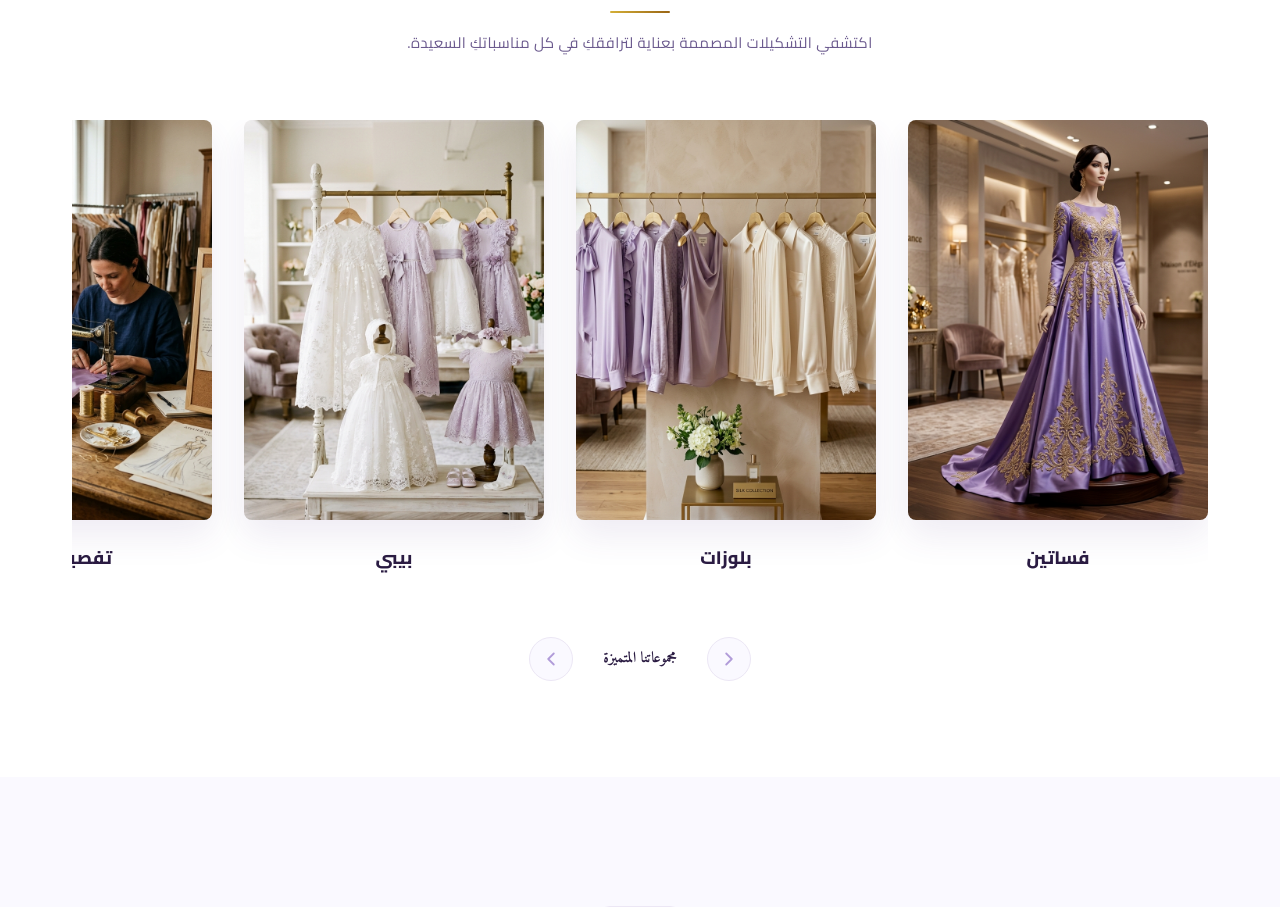
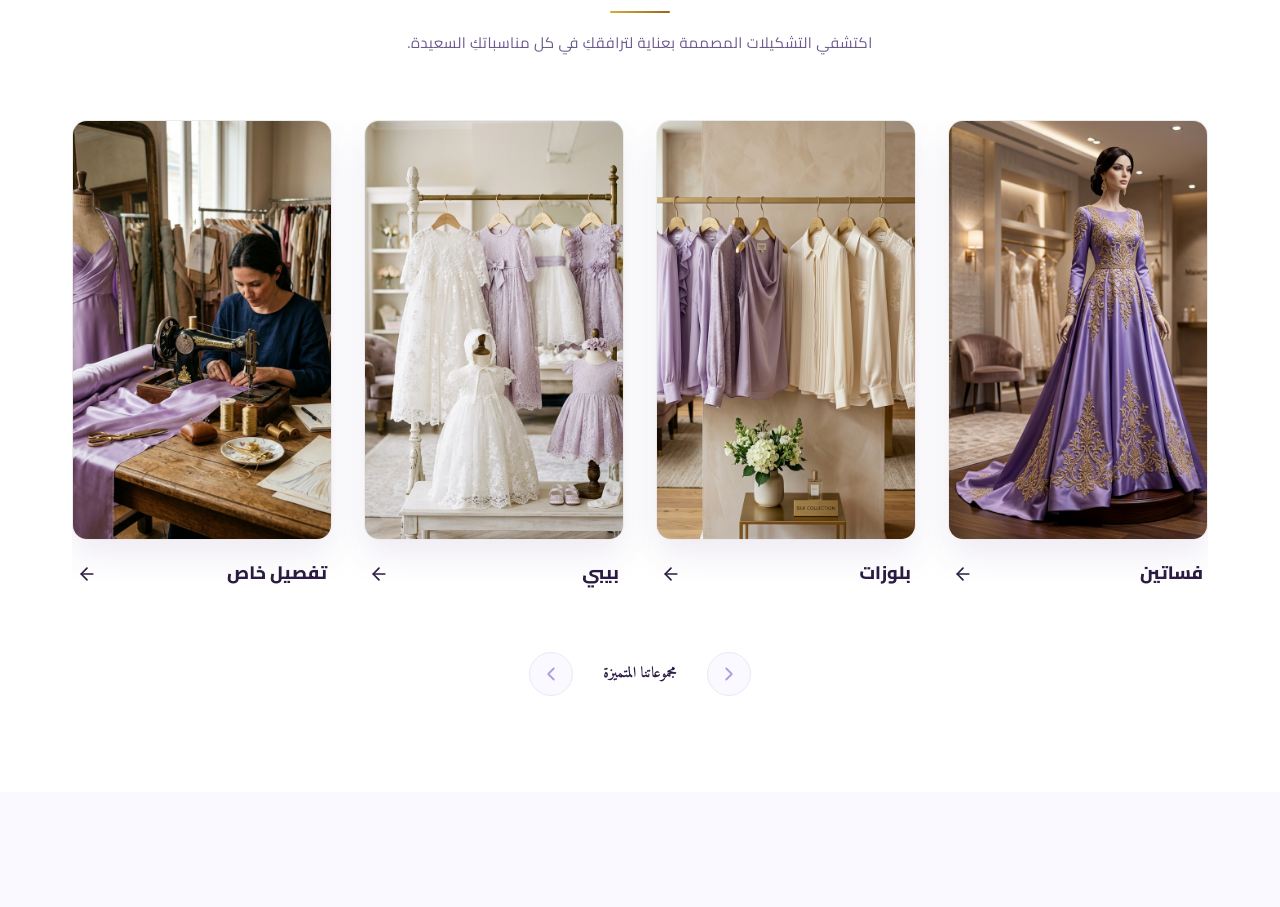
Before and after one commit to fahmyelmatry2030-lgtm/Royal-Veil, a React (Vite) app: page / in a window 1280 px wide. Shown: the part 1124-2031 px from the top of the page. Built offline with nearby package versions, Linux system fonts and the light colour scheme; a web font is replaced by a local one.

Commit message:
design: update collections card style to match rad-jeans portrait layout

```diff
--- a/src/pages/Home.jsx
+++ b/src/pages/Home.jsx
@@ -135,17 +135,21 @@ const Home = () => {
                 whileInView={{ opacity: 1, y: 0 }}
                 viewport={{ once: true }}
                 transition={{ duration: 0.5, delay: i * 0.1 }}
-                style={{ flex: '0 0 300px', scrollSnapAlign: 'start' }}
+                style={{ flex: '0 0 260px', scrollSnapAlign: 'start' }}
               >
                 <Link to={cat.link} style={{ display: 'block', textDecoration: 'none' }}>
                   <div style={{
-                    height: '400px', borderRadius: '8px', overflow: 'hidden',
-                    boxShadow: 'var(--shadow-md)', marginBottom: '1.5rem',
-                    background: '#f8f8f8'
+                    height: '420px', borderRadius: '15px', overflow: 'hidden',
+                    boxShadow: 'var(--shadow-md)', marginBottom: '1.2rem',
+                    background: '#f8f8f8',
+                    border: '1px solid rgba(0,0,0,0.05)'
                   }}>
-                    <img src={cat.img} alt={cat.title} style={{ width: '100%', height: '100%', objectFit: 'cover' }} />
+                    <img src={cat.img} alt={cat.title} style={{ width: '100%', height: '100%', objectFit: 'cover', transition: 'transform 0.5s' }} className="hover:scale-105" />
                   </div>
-                  <h3 style={{ color: 'var(--text-dark)', fontSize: '18px', fontWeight: '800', textAlign: 'center' }}>{cat.title}</h3>
+                  <div style={{ display: 'flex', justifyContent: 'space-between', alignItems: 'center', padding: '0 5px' }}>
+                    <h3 style={{ color: 'var(--text-dark)', fontSize: '18px', fontWeight: '800' }}>{cat.title}</h3>
+                    <ArrowLeft size={20} color="var(--text-dark)" />
+                  </div>
                 </Link>
               </motion.div>
             ))}
```
